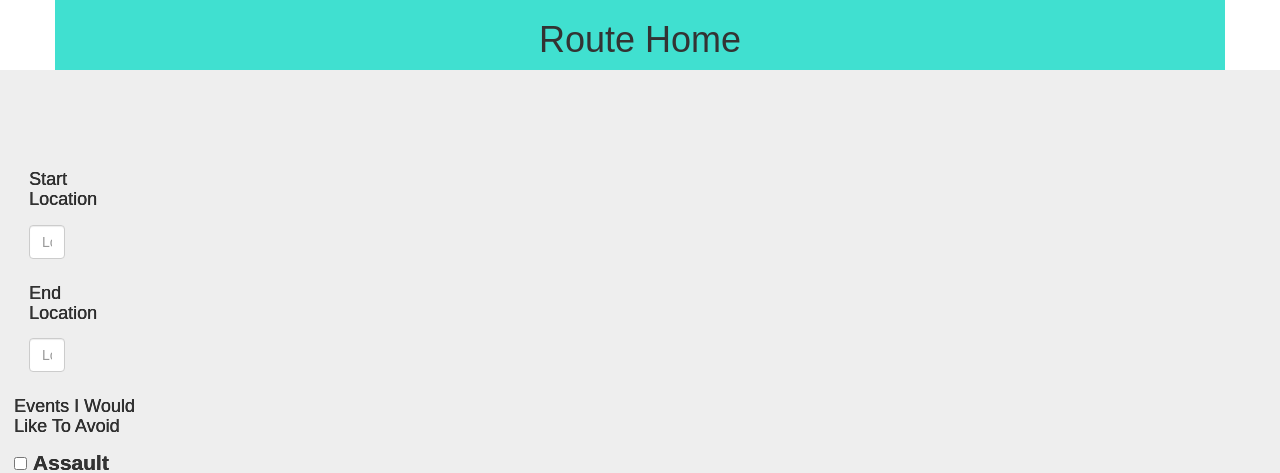
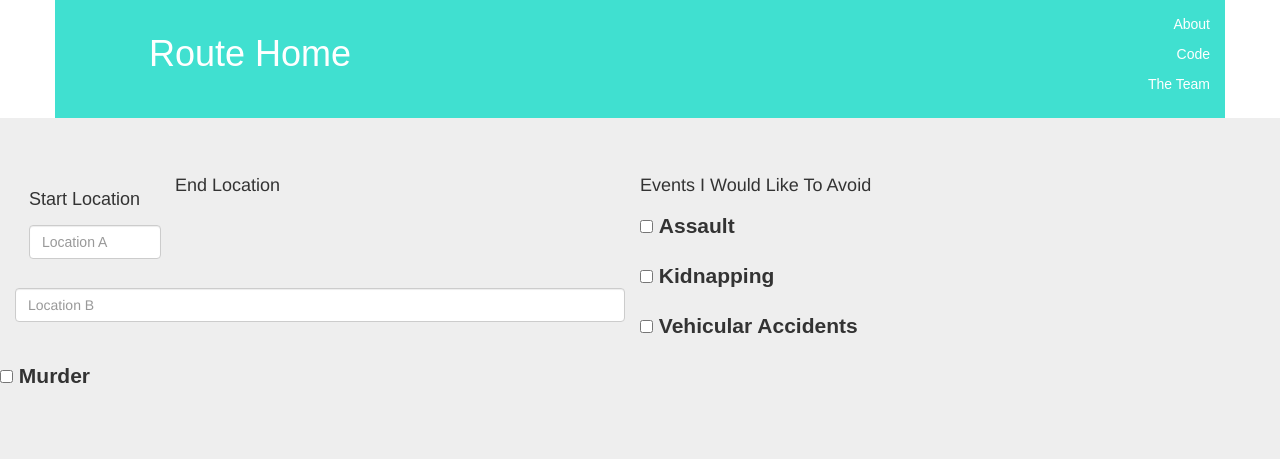
Before and after one commit to christinagee/Safe-Route-Home, a Django app: page / in a window 1280 px wide. Shown: the top 473 px of the page. Run offline with Django 3.2, Linux system fonts and the light colour scheme; some libraries are stand-ins or nearby versions.

Commit message:
Attached css files to the homepage

```diff
--- a/routehome/templates/pages/location-form.html
+++ b/routehome/templates/pages/location-form.html
@@ -9,31 +9,37 @@
   <meta name="author" content="SitePoint">
 
   <link rel="stylesheet" type='text/css' href="https://maxcdn.bootstrapcdn.com/bootstrap/3.3.7/css/bootstrap.min.css" integrity="sha384-BVYiiSIFeK1dGmJRAkycuHAHRg32OmUcww7on3RYdg4Va+PmSTsz/K68vbdEjh4u" crossorigin="anonymous">
-  <link rel="stylesheet" type="text/css" href="routehome/static/css/home.css">
+  <link rel="stylesheet" type="text/css" href="static/css/home.css">
 </head>
 
 <body>
+
 <header class='container'>
   <div class="row">
-    <h1 class='col-sm-12 text-center'>Route Home</h1>
+    <h1 class='col-sm-4'>Route Home</h1>
+    <nav class='col-sm-8 text-right'>
+     <p>About</p>
+     <p>Code</p>
+     <p>The Team</p>
+   </nav>
  </div>
 </header>
 
 <section class='jumbotron'>
-<form method='GET' action='/map/'>
     <div class="container">
       <div class="row">
         <div class="col-xs-6">
+          <form method='GET' action='/map/'>
           <div class="form-group">
             <label for="startLocation"><h4>Start Location</h4></label>
             <input type="text" class="form-control" name='location_a' placeholder="Location A">
           </div>
+        </form>
           <div class="form-group">
             <label for="endLocation"><h4>End Location</h4></label>
             <input type="text" class="form-control" name='location_b' placeholder="Location B">
           </div>
         </div>
-
         <div clas='col-xs-6'>
           <div class="form-group">
              <label for="avoided"><h4>Events I Would Like To Avoid</h4></label>
@@ -55,10 +61,7 @@
                </p>
            </div>
         </div>
-
       </div>
-    </div>
-</form>
 </section>
 
         <div class="col-xs-8 col-xs-offset-2 text-center">
```
